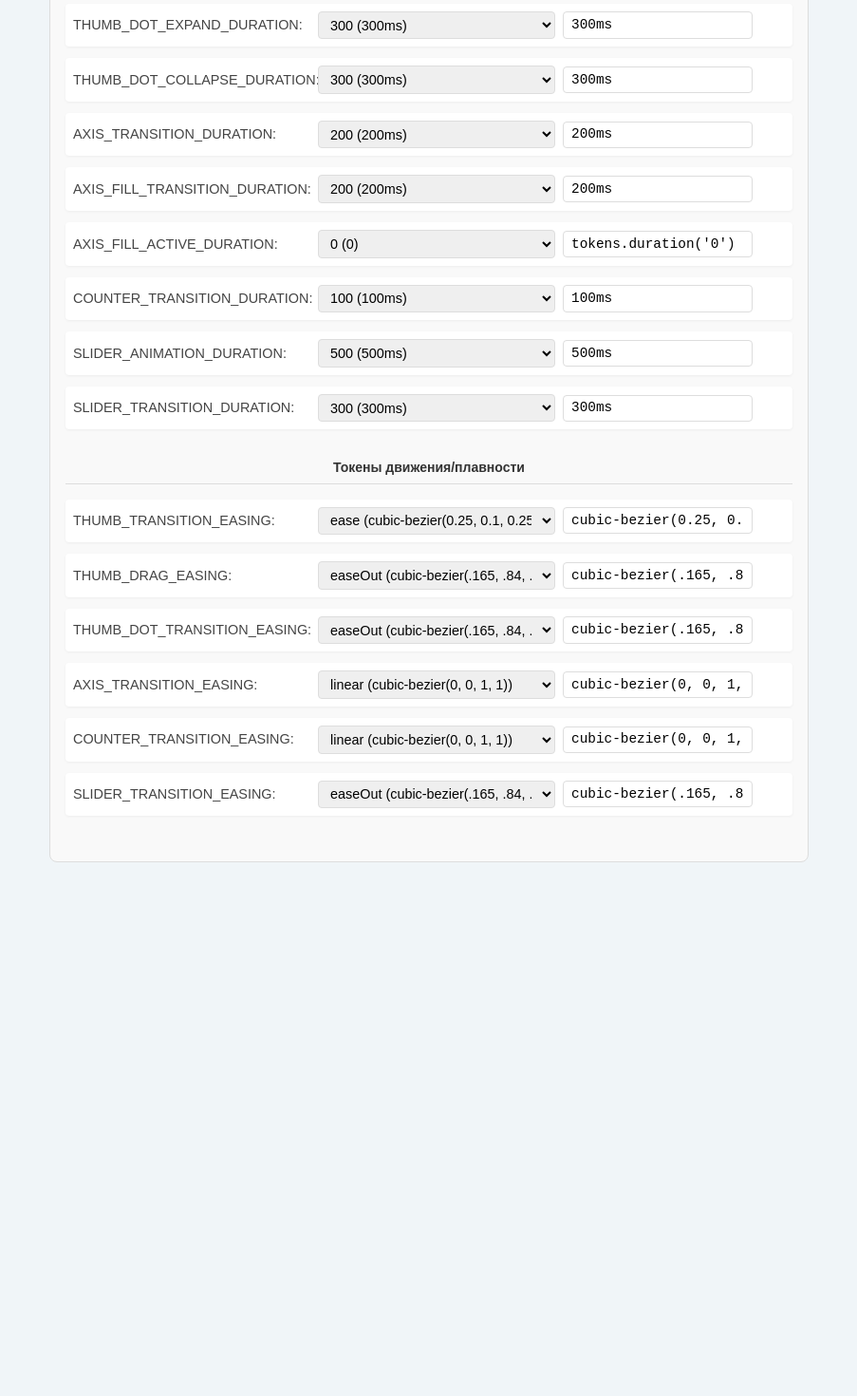
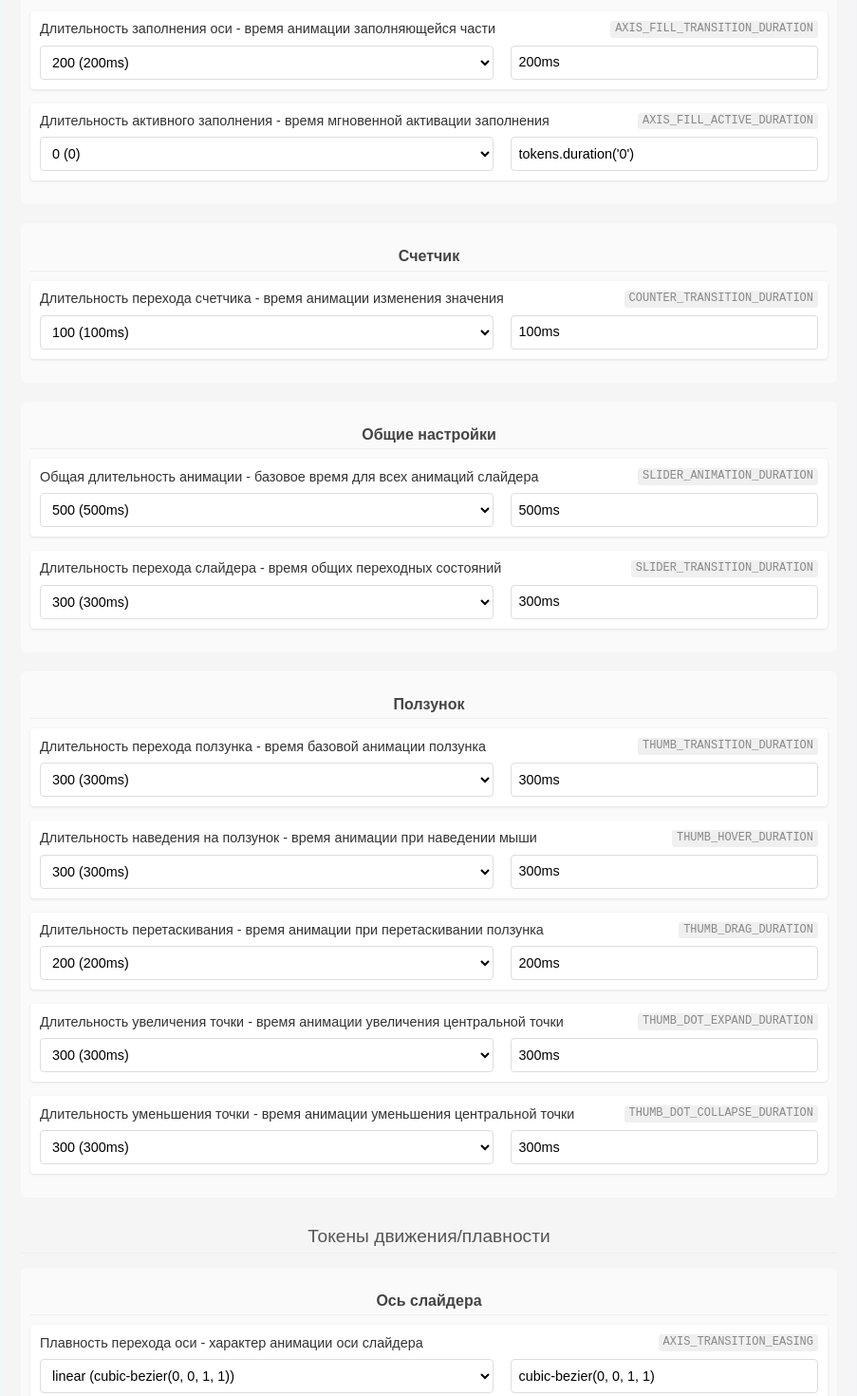
Before and after one commit to maxim-petrov/slider, a React (Vite) app: page / in a window 1280 px wide. Shown: the part 460-1930 px from the top of the page at 95% size, without its empty margins (188-1091 px from the left). Before the commit the page ends 1400 px from the top, so only its background shows below. Built offline with nearby package versions, Linux system fonts and the light colour scheme; a web font is replaced by a local one.

Commit message:
Update page

```diff
--- a/src/App.css
+++ b/src/App.css
@@ -74,20 +74,21 @@
 }
 
 .tokens-configurator {
-  margin-top: 2rem;
-  padding: 1rem;
-  border: 1px solid #ddd;
+  padding: 20px;
+  margin-top: 30px;
+  background-color: #f5f5f5;
   border-radius: 8px;
-  background-color: #f9f9f9;
-  max-width: 800px;
-  margin-left: auto;
-  margin-right: auto;
+  max-width: 900px;
+  margin: 30px auto;
 }
 
 .tokens-configurator h3 {
   margin-top: 0;
-  margin-bottom: 16px;
   color: #333;
+  font-size: 1.5rem;
+  border-bottom: 1px solid #ddd;
+  padding-bottom: 10px;
+  margin-bottom: 20px;
 }
 
 .tokens-configurator h4 {
@@ -99,14 +100,14 @@
 }
 
 .tokens-section {
-  margin-bottom: 2rem;
+  margin-bottom: 30px;
 }
 
 .tokens-section h4 {
-  border-bottom: 1px solid #ddd;
-  padding-bottom: 0.5rem;
-  margin-bottom: 1rem;
-  color: #333;
+  color: #555;
+  font-size: 1.2rem;
+  margin-bottom: 15px;
+  font-weight: 500;
 }
 
 .tokens-section h5 {
@@ -118,12 +119,12 @@
 
 .token-group {
   display: flex;
-  align-items: center;
-  margin-bottom: 0.75rem;
-  padding: 0.5rem;
+  flex-direction: column;
+  margin-bottom: 15px;
+  padding: 10px;
   border-radius: 4px;
   background-color: #fff;
-  box-shadow: 0 1px 3px rgba(0, 0, 0, 0.05);
+  box-shadow: 0 1px 3px rgba(0,0,0,0.1);
 }
 
 .token-group:hover {
@@ -152,8 +153,11 @@
 }
 
 .token-custom-value {
-  width: 200px;
-  font-family: monospace;
+  flex: 1;
+  padding: 8px;
+  border: 1px solid #ddd;
+  border-radius: 4px;
+  font-size: 0.9rem;
 }
 
 .token-preview {
@@ -237,15 +241,19 @@
 
 /* Spring token specific styles */
 .spring-token-group {
-  margin-bottom: 1.5rem;
-  padding: 0.75rem;
-  border-radius: 6px;
-  background-color: #f0f7ff;
-  border-left: 3px solid #4a90e2;
+  margin-bottom: 20px;
 }
 
 .spring-token-group input[type="number"] {
   width: 200px;
+}
+
+.spring-token-group h5 {
+  margin-top: 0;
+  margin-bottom: 10px;
+  color: #666;
+  font-size: 1rem;
+  font-weight: 500;
 }
 
 /* Responsive adjustments */
@@ -270,3 +278,67 @@
     align-items: center;
   }
 }
+
+/* Добавляем стили для новых описаний токенов */
+
+.token-description {
+  display: flex;
+  justify-content: space-between;
+  align-items: center;
+  margin-bottom: 8px;
+}
+
+.token-description label {
+  font-weight: 400;
+  color: #333;
+  font-size: 0.9rem;
+  flex: 1;
+}
+
+.token-technical-name {
+  color: #888;
+  font-size: 0.75rem;
+  padding: 2px 5px;
+  background-color: #f0f0f0;
+  border-radius: 3px;
+  font-family: monospace;
+}
+
+.token-controls {
+  display: flex;
+  gap: 10px;
+}
+
+.token-controls select {
+  flex: 1.5;
+  padding: 8px;
+  border: 1px solid #ddd;
+  border-radius: 4px;
+  background-color: #fff;
+  font-size: 0.9rem;
+}
+
+/* Добавляем группировку по компонентам */
+
+.component-group {
+  margin-bottom: 20px;
+  padding: 10px;
+  background-color: #fafafa;
+  border-radius: 6px;
+}
+
+.component-group h5 {
+  color: #444;
+  font-size: 1rem;
+  margin-bottom: 10px;
+  padding-bottom: 5px;
+  border-bottom: 1px solid #eee;
+}
+
+/* Удаляем цветные полоски слева */
+.component-group-THUMB,
+.component-group-AXIS,
+.component-group-COUNTER,
+.component-group-SLIDER {
+  border-left: none;
+}
--- a/src/App.jsx
+++ b/src/App.jsx
@@ -5,6 +5,7 @@ import './App.css';
 import Slider from './slider/Slider';
 import rootTokens from './tokens.json';
 import componentTokens from './slider/tokens/tokens.json';
+import tokenDescriptions from './slider/tokens/tokenDescriptions';
 
 // Simple error boundary slider
 function ErrorBoundary({ children }) {
@@ -143,7 +144,18 @@ function App() {
     }));
   };
 
-  // Группируем токены по типам
+  // Функция для получения описания токена или использования технического названия если описание отсутствует
+  const getTokenDescription = (tokenName) => {
+    return tokenDescriptions[tokenName] || tokenName;
+  };
+
+  // Функция для получения названия компонента из токена
+  const getComponentFromToken = (tokenName) => {
+    const parts = tokenName.split('_');
+    return parts[0];
+  };
+
+  // Группируем токены по типам и сортируем их по названию компонента
   const groupedTokens = Object.entries(tokenValues).reduce((acc, [key, value]) => {
     if (key.includes('DURATION')) {
       acc.duration.push([key, value]);
@@ -168,6 +180,47 @@ function App() {
     springMass: []
   });
 
+  // Сортируем токены по компонентам (THUMB, AXIS, COUNTER, SLIDER)
+  const sortTokens = (tokens) => {
+    return [...tokens].sort((a, b) => {
+      const compA = a[0].split('_')[0];
+      const compB = b[0].split('_')[0];
+      return compA.localeCompare(compB);
+    });
+  };
+
+  // Сортируем все группы токенов
+  Object.keys(groupedTokens).forEach(key => {
+    groupedTokens[key] = sortTokens(groupedTokens[key]);
+  });
+
+  // Функция для группировки токенов по компонентам
+  const groupTokensByComponent = (tokens) => {
+    return tokens.reduce((acc, token) => {
+      const componentName = getComponentFromToken(token[0]);
+      if (!acc[componentName]) {
+        acc[componentName] = [];
+      }
+      acc[componentName].push(token);
+      return acc;
+    }, {});
+  };
+
+  // Группируем токены по компонентам
+  const durationByComponent = groupTokensByComponent(groupedTokens.duration);
+  const motionByComponent = groupTokensByComponent(groupedTokens.motion);
+
+  // Функция для перевода названия компонента на русский
+  const getComponentTranslation = (componentName) => {
+    const translations = {
+      'THUMB': 'Ползунок',
+      'AXIS': 'Ось слайдера',
+      'COUNTER': 'Счетчик',
+      'SLIDER': 'Общие настройки'
+    };
+    return translations[componentName] || componentName;
+  };
+
   return (
     <>
       <ErrorBoundary>
@@ -180,9 +233,16 @@ function App() {
         <div className="tokens-section">
           <h4>Токены длительности</h4>
 
-          {groupedTokens.duration.map(([tokenName, tokenValue]) => (
+          {Object.entries(durationByComponent).map(([componentName, tokens]) => (
+            <div key={componentName} className={`component-group component-group-${componentName}`}>
+              <h5>{getComponentTranslation(componentName)}</h5>
+              {tokens.map(([tokenName, tokenValue]) => (
                 <div className="token-group" key={tokenName}>
-              <label htmlFor={`token-${tokenName}`}>{tokenName}: </label>
+                  <div className="token-description">
+                    <label htmlFor={`token-${tokenName}`}>{getTokenDescription(tokenName)}</label>
+                    <span className="token-technical-name">{tokenName}</span>
+                  </div>
+                  <div className="token-controls">
                     <select
                       id={`token-${tokenName}`}
                       value={tokenValue}
@@ -211,15 +271,25 @@ function App() {
                       placeholder="Введите значение"
                     />
                   </div>
+                </div>
+              ))}
+            </div>
           ))}
         </div>
 
         <div className="tokens-section">
           <h4>Токены движения/плавности</h4>
 
-          {groupedTokens.motion.map(([tokenName, tokenValue]) => (
+          {Object.entries(motionByComponent).map(([componentName, tokens]) => (
+            <div key={componentName} className={`component-group component-group-${componentName}`}>
+              <h5>{getComponentTranslation(componentName)}</h5>
+              {tokens.map(([tokenName, tokenValue]) => (
                 <div className="token-group" key={tokenName}>
-              <label htmlFor={`token-${tokenName}`}>{tokenName}: </label>
+                  <div className="token-description">
+                    <label htmlFor={`token-${tokenName}`}>{getTokenDescription(tokenName)}</label>
+                    <span className="token-technical-name">{tokenName}</span>
+                  </div>
+                  <div className="token-controls">
                     <select
                       id={`token-${tokenName}`}
                       value={tokenValue}
@@ -249,6 +319,9 @@ function App() {
                       placeholder="Введите значение"
                     />
                   </div>
+                </div>
+              ))}
+            </div>
           ))}
         </div>
 
@@ -265,7 +338,10 @@ function App() {
                 <h5>Жесткость (Stiffness)</h5>
                 {groupedTokens.springStiffness.map(([tokenName, tokenValue]) => (
                   <div className="token-group" key={tokenName}>
-                    <label htmlFor={`token-${tokenName}`}>{tokenName}: </label>
+                    <div className="token-description">
+                      <label htmlFor={`token-${tokenName}`}>{getTokenDescription(tokenName)}</label>
+                      <span className="token-technical-name">{tokenName}</span>
+                    </div>
                     <input
                       type="number"
                       id={`token-${tokenName}`}
@@ -287,7 +363,10 @@ function App() {
                 <h5>Затухание (Damping)</h5>
                 {groupedTokens.springDamping.map(([tokenName, tokenValue]) => (
                   <div className="token-group" key={tokenName}>
-                    <label htmlFor={`token-${tokenName}`}>{tokenName}: </label>
+                    <div className="token-description">
+                      <label htmlFor={`token-${tokenName}`}>{getTokenDescription(tokenName)}</label>
+                      <span className="token-technical-name">{tokenName}</span>
+                    </div>
                     <input
                       type="number"
                       id={`token-${tokenName}`}
@@ -309,7 +388,10 @@ function App() {
                 <h5>Масса (Mass)</h5>
                 {groupedTokens.springMass.map(([tokenName, tokenValue]) => (
                   <div className="token-group" key={tokenName}>
-                    <label htmlFor={`token-${tokenName}`}>{tokenName}: </label>
+                    <div className="token-description">
+                      <label htmlFor={`token-${tokenName}`}>{getTokenDescription(tokenName)}</label>
+                      <span className="token-technical-name">{tokenName}</span>
+                    </div>
                     <input
                       type="number"
                       id={`token-${tokenName}`}
--- /dev/null
+++ b/src/slider/tokens/tokenDescriptions.js
@@ -0,0 +1,33 @@
+/**
+ * Описания токенов на русском языке
+ * Ключи должны точно соответствовать названиям токенов в tokens.json
+ */
+
+const tokenDescriptions = {
+  // Токены ползунка (Thumb)
+  "THUMB_TRANSITION_DURATION": "Длительность перехода ползунка - время базовой анимации ползунка",
+  "THUMB_TRANSITION_EASING": "Плавность перехода ползунка - характер движения при базовой анимации",
+  "THUMB_HOVER_DURATION": "Длительность наведения на ползунок - время анимации при наведении мыши",
+  "THUMB_DRAG_DURATION": "Длительность перетаскивания - время анимации при перетаскивании ползунка",
+  "THUMB_DRAG_EASING": "Плавность перетаскивания - характер движения при перетаскивании",
+  "THUMB_DOT_EXPAND_DURATION": "Длительность увеличения точки - время анимации увеличения центральной точки",
+  "THUMB_DOT_COLLAPSE_DURATION": "Длительность уменьшения точки - время анимации уменьшения центральной точки",
+  "THUMB_DOT_TRANSITION_EASING": "Плавность анимации точки - характер движения точки ползунка",
+
+  // Токены оси (Axis)
+  "AXIS_TRANSITION_DURATION": "Длительность перехода оси - время анимации изменения оси слайдера",
+  "AXIS_TRANSITION_EASING": "Плавность перехода оси - характер анимации оси слайдера",
+  "AXIS_FILL_TRANSITION_DURATION": "Длительность заполнения оси - время анимации заполняющейся части",
+  "AXIS_FILL_ACTIVE_DURATION": "Длительность активного заполнения - время мгновенной активации заполнения",
+
+  // Токены счетчика (Counter)
+  "COUNTER_TRANSITION_DURATION": "Длительность перехода счетчика - время анимации изменения значения",
+  "COUNTER_TRANSITION_EASING": "Плавность перехода счетчика - характер анимации изменения значения",
+
+  // Общие токены слайдера (Slider)
+  "SLIDER_ANIMATION_DURATION": "Общая длительность анимации - базовое время для всех анимаций слайдера",
+  "SLIDER_TRANSITION_DURATION": "Длительность перехода слайдера - время общих переходных состояний",
+  "SLIDER_TRANSITION_EASING": "Плавность перехода слайдера - характер движения основных анимаций"
+};
+
+export default tokenDescriptions;
```
Lines whose indentation alone changed are shown as unchanged.
